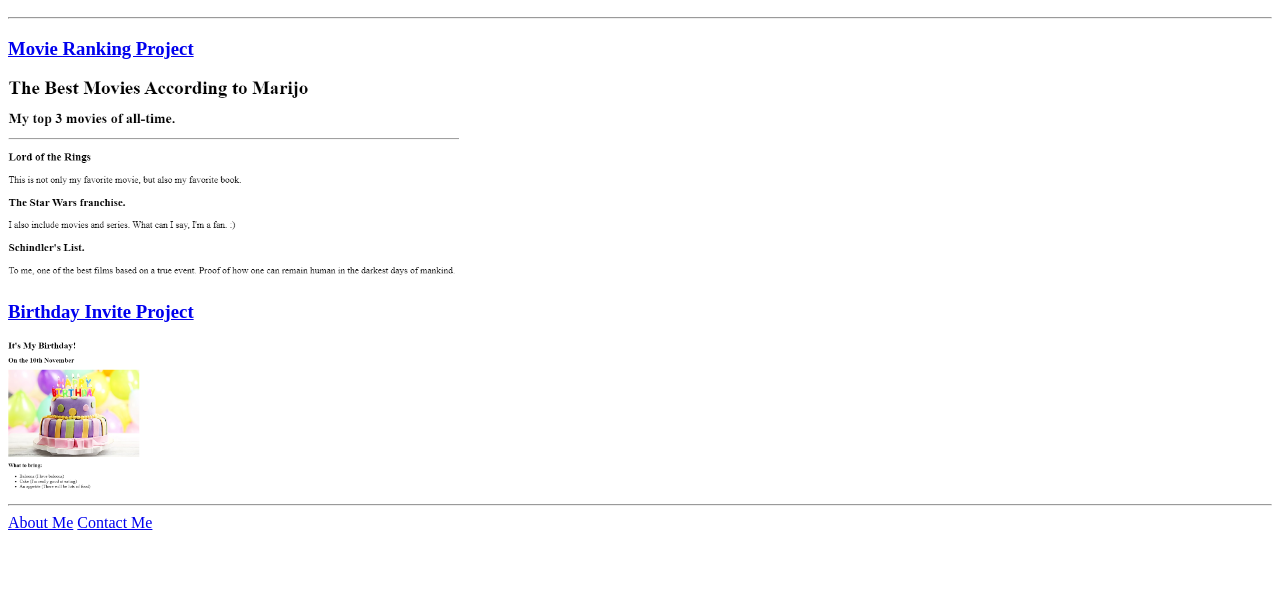
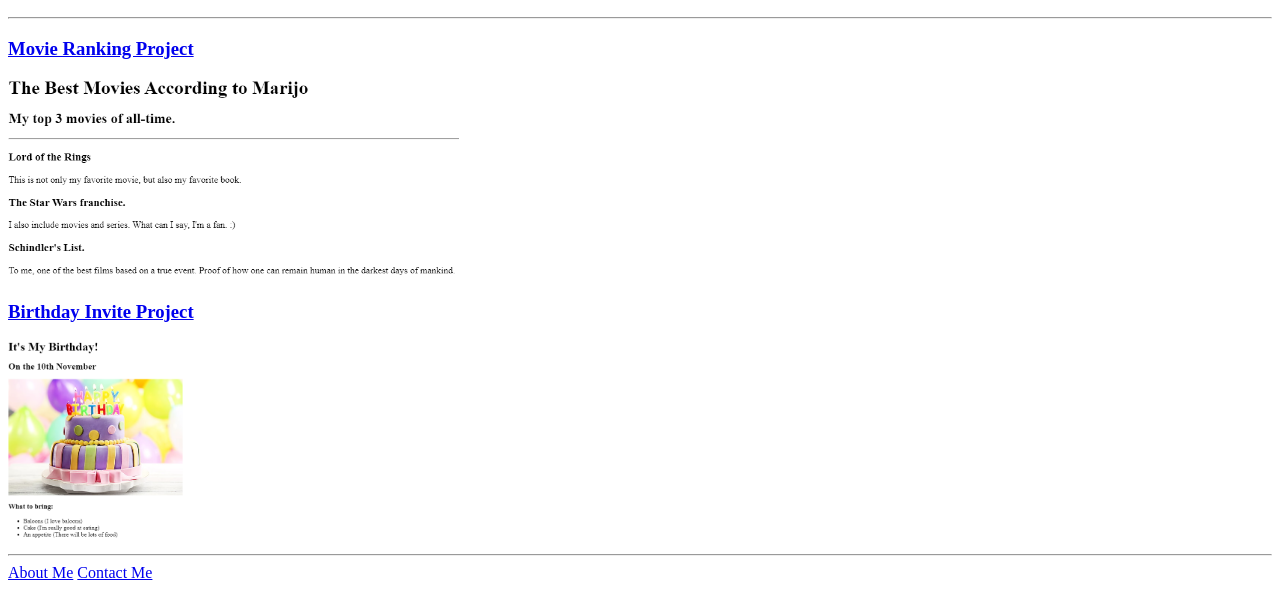
Before and after one commit to jaremianma/html_portfolio, a plain HTML site: page index.html in a window 1280 px wide. Shown: the part 110-726 px from the top of the page. Drawn offline with Linux system fonts and the light colour scheme.

Commit message:
Update index.html

```diff
--- a/index.html
+++ b/index.html
@@ -19,7 +19,7 @@
       <h3>Birthday Invite Project</h3>
     </a> <!--Angela je ovdje sve stavila unutar <hr></hr> elementa-->
     <img
-      height="150"
+      height="200"
       src="./assets/images/birthday-invite 2.png"
       alt="Birthday"
     />
```
